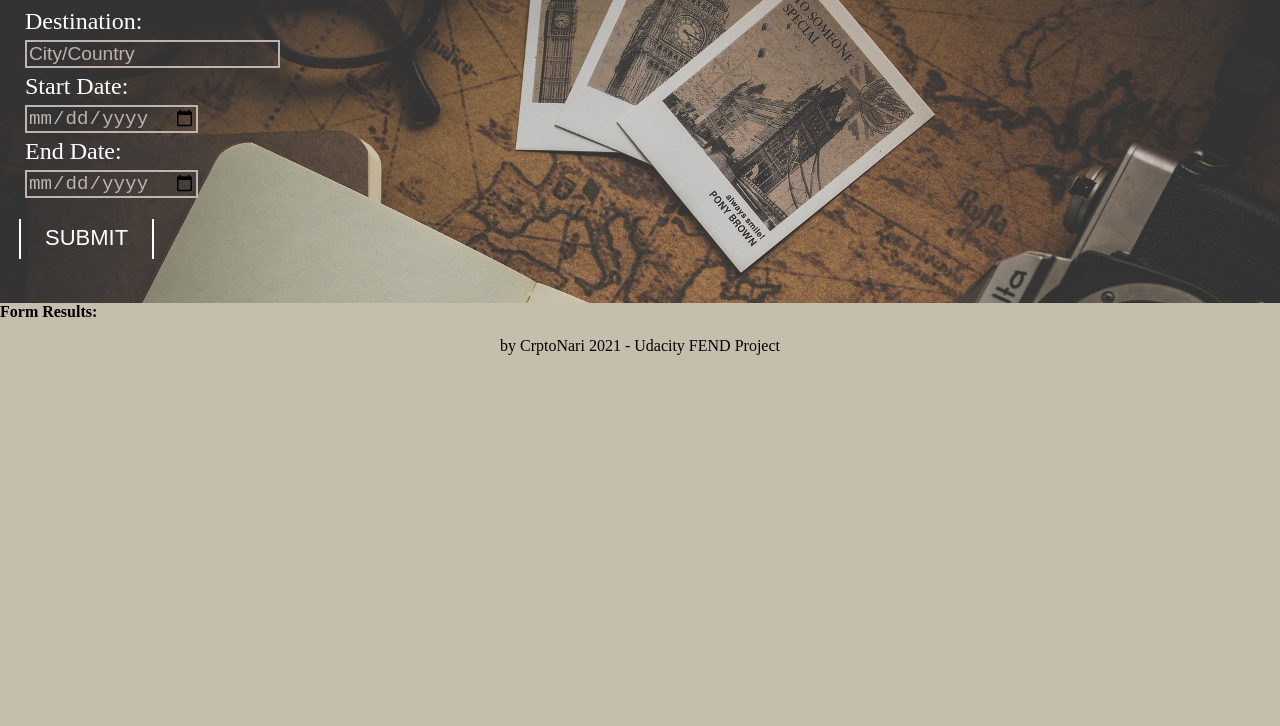
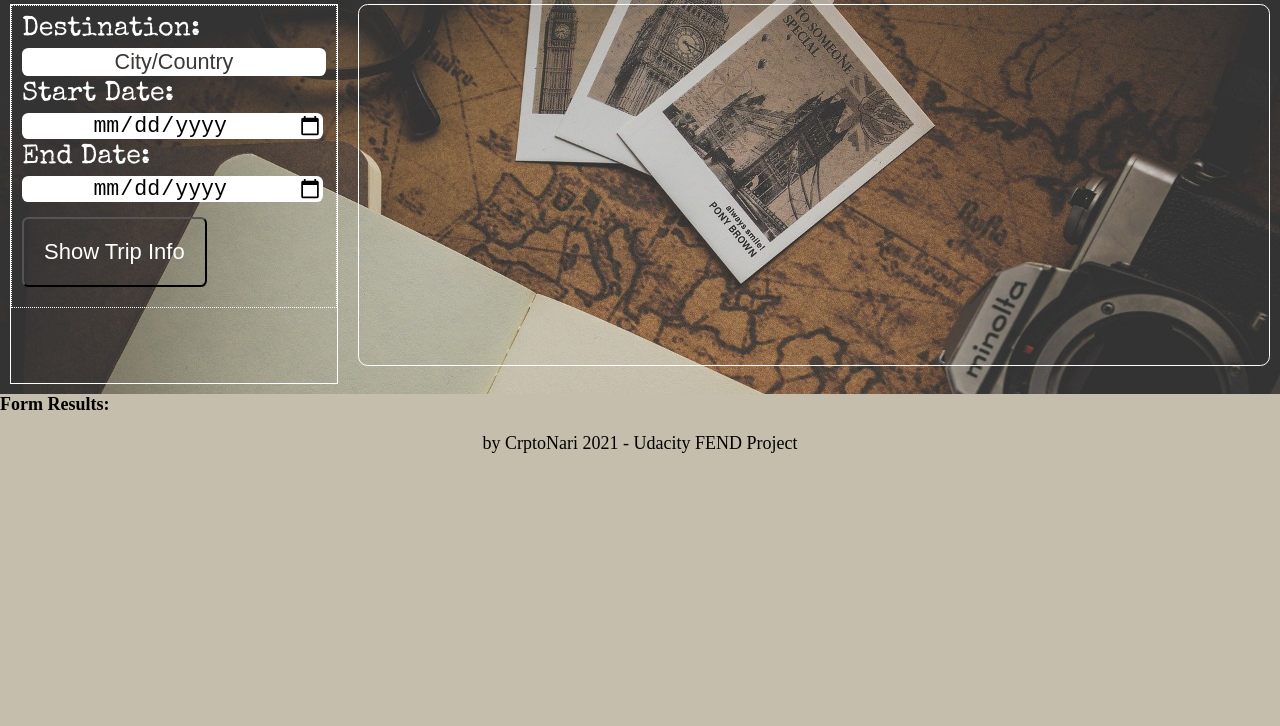
Before and after one commit to CryptoNari/Travel-app, a website built with webpack: page src/client/views/index.html in a window 1280 px wide. Shown: the part 74-800 px from the top of the page. Built offline with nearby package versions, Linux system fonts and the light colour scheme.

Commit message:
Load Trip Result Image

```diff
--- a/src/client/js/formHandler.js
+++ b/src/client/js/formHandler.js
@@ -20,7 +20,7 @@ const handleSubmit = () => {
     // Check Dates
     console.log(startDate.getTime());
     console.log(endDate.getTime());
-    console.log(Math.ceil((endDate.getTime() -currentDate.getTime() ) / (24*60*60*1000)));
+    console.log(Math.ceil((startDate.getTime() -currentDate.getTime() ) / (24*60*60*1000)));
 
     // let destination = document.getElementById('tripLocation').value
     const userInput = {
--- a/src/client/js/showTrip.js
+++ b/src/client/js/showTrip.js
@@ -1,7 +1,12 @@
 const showTrip = (data) => {
     const error = document.getElementById('formError');
-    const results = document.getElementById('results');
+    const results = document.getElementById('tripWeather');
+    const tripInfo = document.getElementById('tripInfo');
+    const tripImage = document.getElementById('tripImage');
     if (data.valid === true) {
+        //tripInfo.style.backgroundImage = `url(${data.cityImageUrl || data.countryImageUrl})`;
+        tripImage.style.backgroundImage = `url(${data.cityImageUrl || data.countryImageUrl})`;
+        tripImage.innerHTML = `<h4>${data.city}, ${data.country}</h4>`
         error.innerHTML = '';
         results.innerHTML = `
             <div class="results-header">
@@ -9,9 +14,6 @@ const showTrip = (data) => {
                 <img src="/img/icons/${data.currentWeather.weather.icon}.png" alt="weather-icon.jpg">
                 <span>${data.currentWeather.weather.description}</span>
                 <span>${data.currentWeather.temp}</span>
-            </div>
-            <div class= "results-info">
-                <img src="${data.cityImageUrl || data.countryImageUrl}" alt="weather-icon.jpg">
             </div>
         `;
     } else {
--- a/src/client/styles/base.scss
+++ b/src/client/styles/base.scss
@@ -1,5 +1,5 @@
 body {
-    font-size: 16px;
+    font-size: 18px;
     margin: 0px;
     background-color:#c5beac;
 }
--- a/src/client/styles/form.scss
+++ b/src/client/styles/form.scss
@@ -2,84 +2,89 @@
     background-image: url("/img/travel_plan.jpg");
     background-size:cover;
     background-repeat: no-repeat;
-    height: 40vh;
+    height: 50vh;
     display: flex;
-    flex-direction: column;
+    font-size: 1.5em;
+    font-family: 'Special Elite', cursive;
+    #tripInfo {
+        display: block;
+        border: solid 1px white;
+        margin: 10px;
+        height: 90%;
+        width: 100%;
+        border-radius: 0.6rem;
 
-    font-size: 1.5em;
-
-    .form {
-       padding: 25px;
+        background-size: cover;
+        background-repeat: no-repeat;
 
 
+        #tripImage {
+            margin: 0px;
+            padding: 0px;
+            display: block;
+            height: 80%;
+            width: 100%;
+            border-radius: 0.6rem 0.6rem 0 0;
+            background-size: cover;
+            background-repeat: no-repeat;
+            max-width: 800px;
+            text-align: right;
+
+            h4 {
+                text-align: center;
+                opacity: 70%;
+                width: 65%;
+                position: relative;
+                top: 10px;
+                left: 10px;
+                margin: 0px;
+                padding: 8px 5px 5px 5px;
+                color: whitesmoke;
+                text-shadow: black;
+                background-color: black;
+                border-radius: 0.4rem;
+            }
+        }
+    }
+    .form {
+        border: solid 1px white;
+        margin: 10px;
         #addTrip {
-            margin-right: 50%;
+            padding: 10px;
+            border: dotted 1px white;
 
             label {
                 color: white;
             }
             input {
                 font-size: 0.8em;
-                background-color: transparent;
-                color:#bdb3af;
+                background-color: white;
+                border-radius: 0.4rem;
+                text-align: center;
+                width: 300px;
+                color:#000000;
                 margin-top: 5px;
                 margin-bottom: 5px;
                 height: auto;
-                border-style: solid;
-                border-color:#bdb3af;
+                border-style: none;
                 &::placeholder {
-                    color: #bdb3af;
+                    color: #3b3735;
                 }
+                &:focus {
+                    box-shadow: 0.2rem 0.8rem 1.6rem;
+                    border: none;
+                }
+
             }
-            // button Hover effect Created by scanfcode https://blog.avada.io/css/button-hover-effects/#button-hover-effects-css-only-scanfcode
-            button{
+            button {
                 background-color:transparent;
-                border:0px;
-                padding: 12px 20px;
+                padding: 20px 20px;
                 color:#ffffff;
-                position:relative;
                 font-family: Arial, sans-serif;
                 font-size:22px;
                 margin:10px 0px;
-                position:relative;
-                text-transform:uppercase;
+                border-radius: 0.4rem;
 
-                &:before,&:after {
-                    position:absolute;
-                    border-color: rgb(255, 255, 255);
-                    -webkit-transition: all 0.25s;
-                    transition: all 0.25s;
-                    border-style: solid;
-                    border-width: 0;
-                    content:"";
-                    height: 40px;
-                    position: absolute;
-                    width: 40px;
-                }
-
-                &:before {
-                    border-left-width:2px;
-                    left:-6px;
-                    top:6px;
-                }
-
-                &:after {
-                    border-right-width:2px;
-                    right:-6px;
-                    top:6px;
-                }
-
-                &:hover:before,&:hover:after {
-                    border-top-width:2px;
-                    border-left-width:0px;
-                    border-bottom-width:2px;
-                    border-right-width:0;
-                    border-color:#0f0f0f;
-                    top:-3px;
-                    bottom:-3px;
-                    width:100%;
-                    height:100%;
-                }
             }
         }
     }
--- a/src/client/styles/header.scss
+++ b/src/client/styles/header.scss
@@ -2,8 +2,9 @@ header {
     display: block;
 
     .title {
+        font-family: 'Cinzel', serif;
         padding: 10px;
         font-size: 2em;
-        text-align: left;
+        text-align: center;
     }
 }
--- a/src/client/styles/resets.scss
+++ b/src/client/styles/resets.scss
@@ -0,0 +1 @@
+@import url('https://fonts.googleapis.com/css2?family=Cinzel:wght@500&family=Special+Elite&display=swap');
--- a/src/client/views/index.html
+++ b/src/client/views/index.html
@@ -15,7 +15,6 @@
 
         <main>
             <section class="input">
-                <div id="query-img"></div>
                 <div class="form">
                     <form id="addTrip" class="input-form">
                         <label for="tripLocation">Destination: </label><br>
@@ -24,11 +23,15 @@
                         <input type="date" id="startDate"><br>
                         <label for="endDate">End Date: </label><br>
                         <input type="date" id="endDate"><br>
-                        <button type="submit">Submit</button>
+                        <button type="submit">Show Trip Info</button>
                         <div id="formError">
 
                         </div>
                     </form>
+                </div>
+                <div id="tripInfo">
+                    <div id="tripImage"></div>
+                    <div id="tripWeather"></div>
                 </div>
             </section>
             <section>
```
Also changed, not shown: dist/index.html, dist/main.css, dist/main.js.
